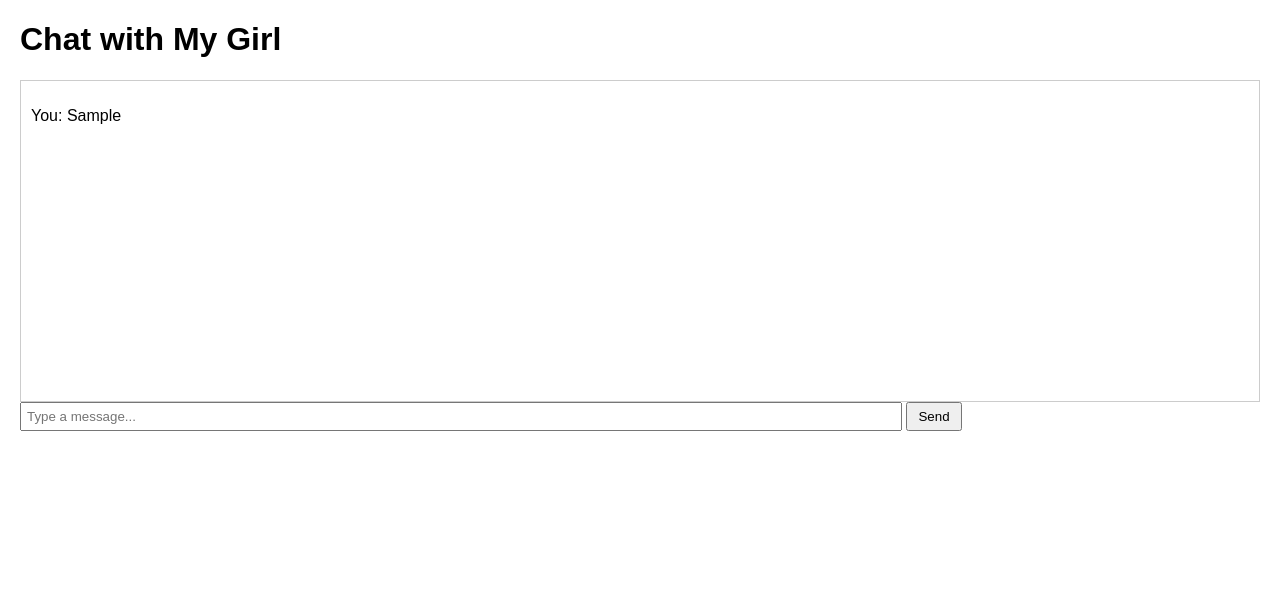
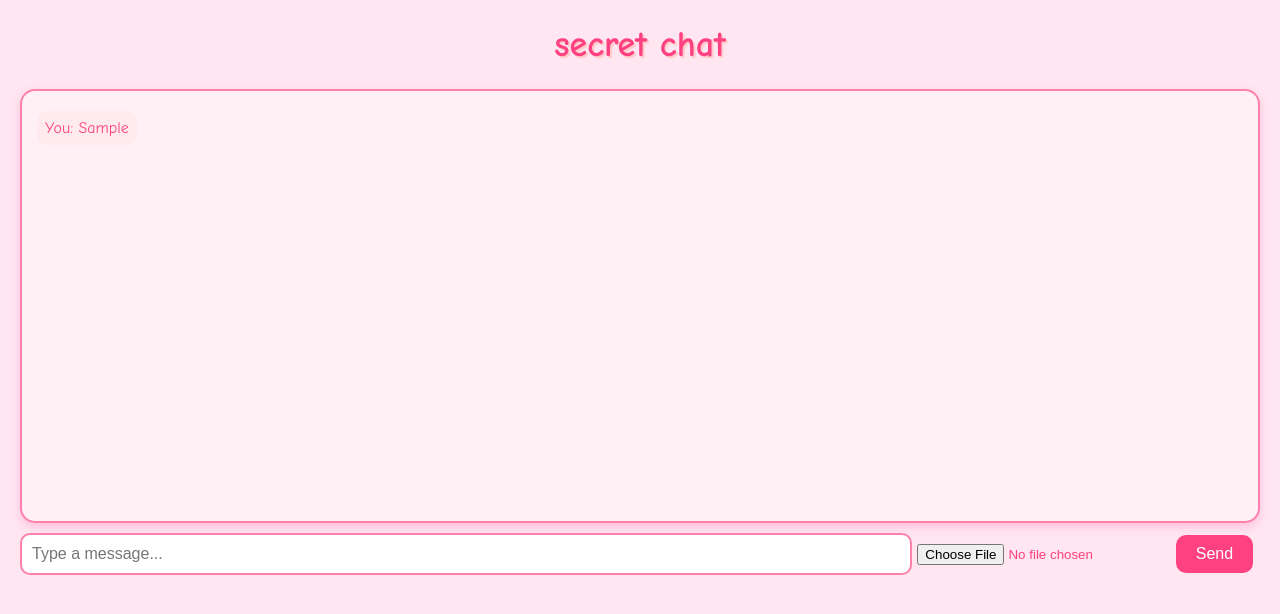
Before and after one commit to Abrahamtaddese/MyChatApp, a website: page index.html in a window 1280 px wide. Both pictures are taken after typing "Sample" into the empty fields and a click on the button "Send". Drawn offline with Linux system fonts and the light colour scheme; no server answers.

Commit message:
Added lovely design and photo sharing

```diff
--- a/index.html
+++ b/index.html
@@ -2,50 +2,116 @@
 <html lang="en">
 <head>
     <meta charset="UTF-8">
-    <title>My Chat with Her</title>
+    <title>secret chat</title>
     <style>
-        body { font-family: Arial, sans-serif; margin: 20px; }
-        #messages { border: 1px solid #ccc; height: 300px; overflow-y: scroll; padding: 10px; }
-        #messageInput { width: 70%; padding: 5px; }
-        button { padding: 5px 10px; }
+       body {
+    font-family: 'Comic Sans MS', cursive; /* Playful font */
+    margin: 20px;
+    background-color: #ffe6f0; /* Soft pink background */
+    color: #ff4081; /* Warm pink text */
+}
+h1 {
+    text-align: center;
+    font-size: 36px;
+    text-shadow: 2px 2px #ffcccb; /* Light pink shadow */
+}
+#messages {
+    border: 2px solid #ff80ab; /* Cute pink border */
+    height: 400px;
+    overflow-y: scroll;
+    padding: 15px;
+    background-color: #fff0f5; /* Pale pink */
+    border-radius: 15px; /* Rounded corners */
+    box-shadow: 0 4px 8px rgba(255, 105, 180, 0.3); /* Soft shadow */
+}
+#messageInput {
+    width: 70%;
+    padding: 10px;
+    border: 2px solid #ff80ab;
+    border-radius: 10px;
+    margin: 10px 0;
+    font-size: 16px;
+}
+button {
+    padding: 10px 20px;
+    background-color: #ff4081; /* Vibrant pink button */
+    color: white;
+    border: none;
+    border-radius: 10px;
+    cursor: pointer;
+    font-size: 16px;
+}
+button:hover {
+    background-color: #f50057; /* Darker pink on hover */
+}
+p {
+    margin: 5px 0;
+    padding: 8px;
+    background-color: #ffebee; /* Light red bubble */
+    border-radius: 10px;
+    display: inline-block;
+}
+img {
+    max-width: 200px; /* Limit photo size */
+    border-radius: 10px;
+    margin: 5px 0;
+}
     </style>
 </head>
 <body>
-    <h1>Chat with My Girl</h1>
+    <h1>secret chat</h1>
     <div id="messages"></div>
     <input type="text" id="messageInput" placeholder="Type a message...">
+    <input type="file" id="photoInput" accept="image/*">
     <button onclick="sendMessage()">Send</button>
 
     <script>
     const messagesDiv = document.getElementById('messages');
 const messageInput = document.getElementById('messageInput');
+const photoInput = document.getElementById('photoInput');
 
 function sendMessage() {
     const message = messageInput.value;
-            if (message.trim() === '') return; // Don't send empty messages
+    const photo = photoInput.files[0];
+
+    if (message.trim() === '' && !photo) return; // Don’t send if both are empty
+
+    const formData = new FormData();
+    if (message) formData.append('message', message);
+    if (photo) formData.append('photo', photo);
+
     fetch('/send', {
         method: 'POST',
-                headers: { 'Content-Type': 'application/json' },
-                body: JSON.stringify({ message: message })
+        body: formData
+    })
+    .then(() => {
+        if (message) addMessage('You: ' + message);
+        if (photo) {
+            const reader = new FileReader();
+            reader.onload = () => addMessage('You: <img src="' + reader.result + '">');
+            reader.readAsDataURL(photo);
+        }
+        messageInput.value = '';
+        photoInput.value = '';
     });
-            addMessage('You: ' + message);
-            messageInput.value = ''; // Clear input
 }
 
-        function addMessage(text) {
+function addMessage(content) {
     const p = document.createElement('p');
-            p.textContent = text;
+    p.innerHTML = content; // Use innerHTML to render images
     messagesDiv.appendChild(p);
-            messagesDiv.scrollTop = messagesDiv.scrollHeight; // Auto-scroll to bottom
+    messagesDiv.scrollTop = messagesDiv.scrollHeight;
 }
 
-        // Check for new messages every second
 setInterval(() => {
     fetch('/messages')
         .then(response => response.json())
         .then(data => {
-                    messagesDiv.innerHTML = ''; // Clear current messages
-                    data.forEach(msg => addMessage(msg));
+            messagesDiv.innerHTML = '';
+            data.forEach(item => {
+                if (item.message) addMessage('You: ' + item.message);
+                if (item.photoUrl) addMessage('You: <img src="' + item.photoUrl + '">');
+            });
         });
 }, 1000);
     </script>
--- a/package.json
+++ b/package.json
@@ -1,5 +1,6 @@
 {
   "dependencies": {
-    "express": "^4.21.2"
+    "express": "^4.21.2",
+    "multer": "^1.4.5-lts.1"
   }
 }
```
Also changed, not shown: server.js (+21 -5 lines), 1 other file. Lines whose indentation alone changed are shown as unchanged.
